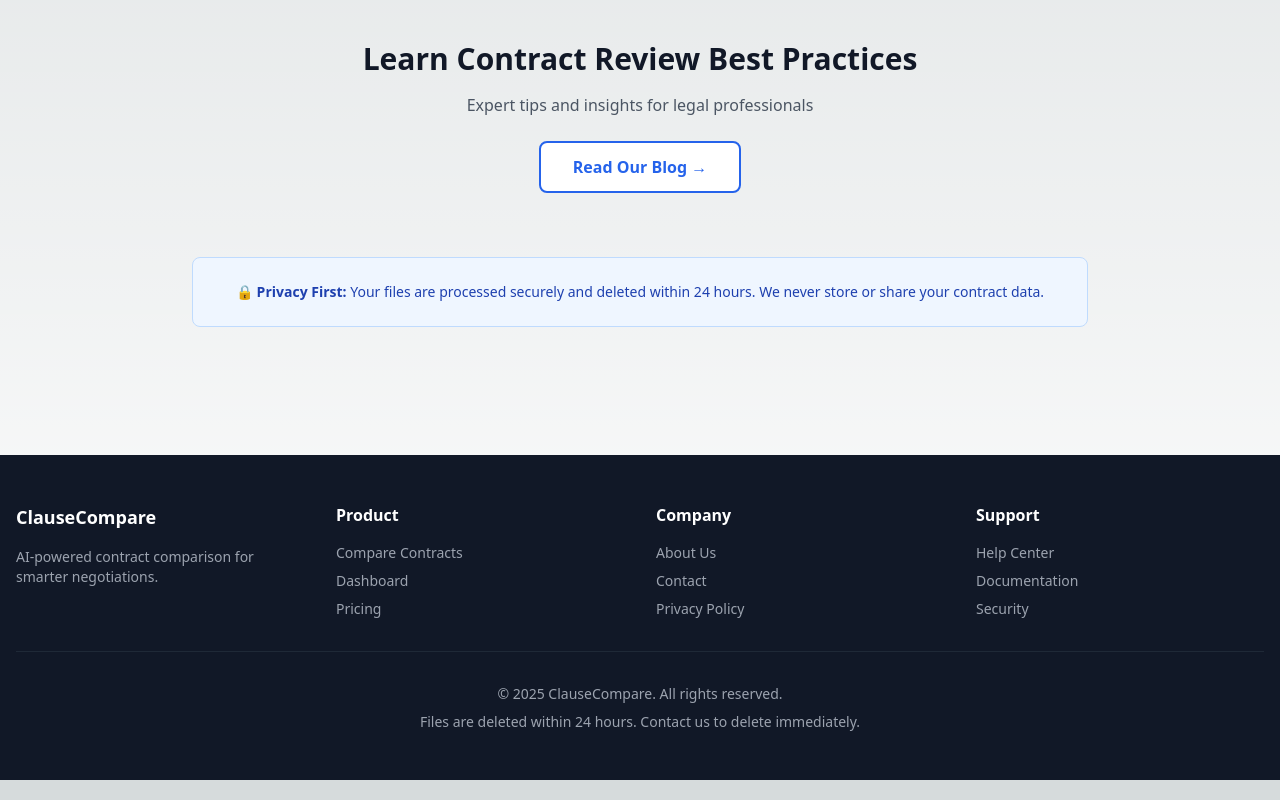
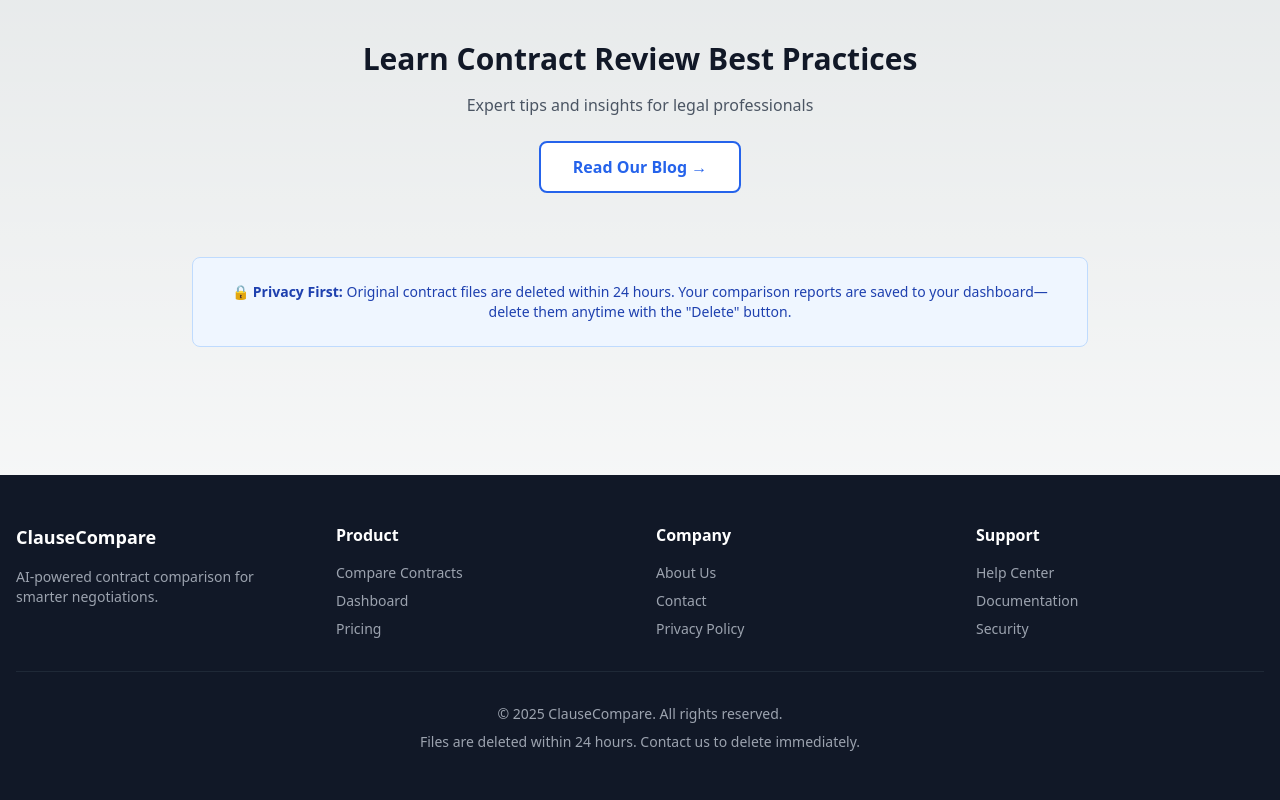
Before and after one commit to ParthivmMS/Clausecompare_frontend, a Next.js app: page / in a window 1280 px wide. Shown: the part 636-1436 px from the top of the page. Built offline with nearby package versions, Linux system fonts and the light colour scheme.

Commit message:
Revise privacy notice text in page.js
Updated privacy notice wording for clarity.

```diff
--- a/src/app/page.js
+++ b/src/app/page.js
@@ -69,10 +69,11 @@
           </Link>
         </div>
 
+        {/* UPDATED: Privacy Notice */}
         <div className="mt-16 bg-blue-50 border border-blue-200 rounded-lg p-6">
           <p className="text-sm text-blue-800">
-            🔒 <strong>Privacy First:</strong> Your files are processed securely and deleted within 24 hours.
-            We never store or share your contract data.
+            🔒 <strong>Privacy First:</strong> Original contract files are deleted within 24 hours.
+            Your comparison reports are saved to your dashboard—delete them anytime with the "Delete" button.
           </p>
         </div>
       </div>
```
